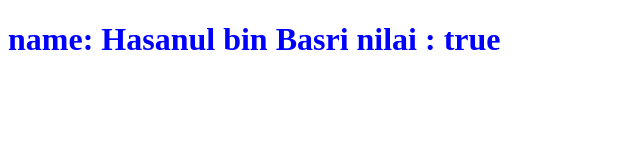
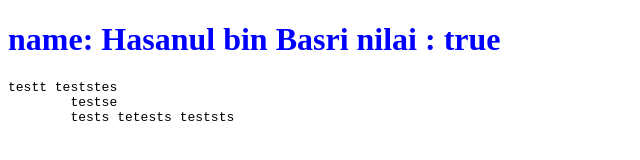
Before and after one commit to adammacarow/baru, a plain HTML site: page info.html in a window 1280 px wide. Shown: the whole page, without its empty margins (0-640 px from the left). Drawn offline with Linux system fonts and the light colour scheme.

Commit message:
multi line

```diff
--- a/info.html
+++ b/info.html
@@ -27,6 +27,16 @@
         document.getElementById("h1").textContent = stringTemp;
         document.getElementById("h1").style.color = "blue";
 
+        // string multiline
+
+        const multi = `testt teststes
+        testse
+        tests tetests teststs `
+
+        document.writeln("<pre>")
+        document.writeln(multi)
+        document.writeln("</pre>")
+
     </script>
 </body>
 </html>
```
